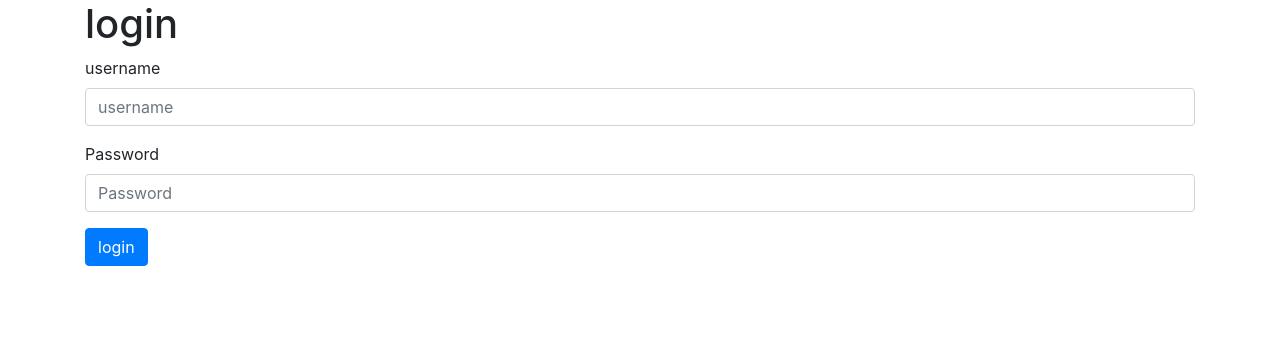
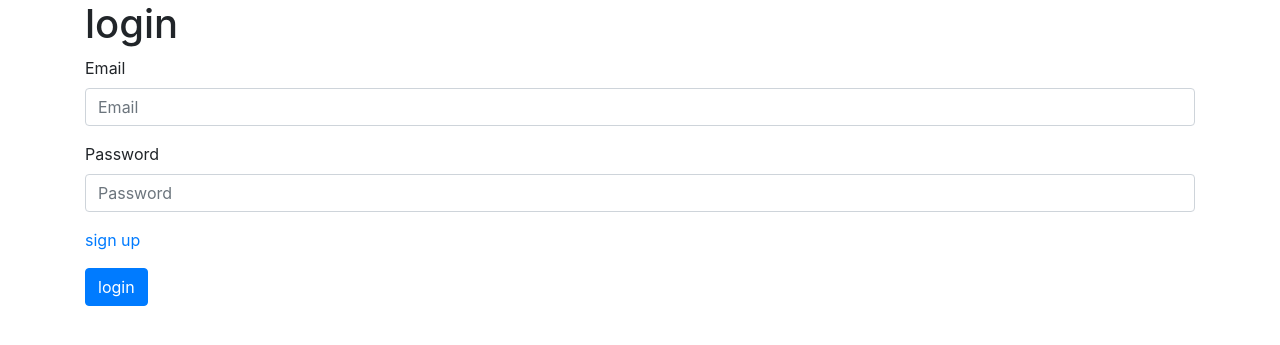
Before and after one commit to perify/LIKE, a Flask app: page /login in a window 1280 px wide. Shown: the top 345 px of the page. Run offline with Flask 2, Linux system fonts and the light colour scheme; some libraries are stand-ins or nearby versions.

Commit message:
login system commit

```diff
--- a/main.py
+++ b/main.py
@@ -1,6 +1,5 @@
 from flask import request, render_template, redirect, url_for, Flask
 from flask_login import LoginManager, login_user, logout_user, login_required, UserMixin
-import User
 import tlsql
 
 app = Flask(__name__)
@@ -10,6 +9,36 @@ login_manager = LoginManager()
 login_manager.init_app(app)
 
 login_status = []
+
+
+class User(UserMixin):
+    pass
+
+
+@login_manager.user_loader
+def user_loader(email):
+    if email not in tlsql.users:
+        return
+
+    user = User()
+    user.id = email
+    return user
+
+
+@login_manager.request_loader
+def request_loader(request):
+    email = request.form.get('email')
+    if email not in tlsql.users:
+        return
+
+    user = User()
+    user.id = email
+
+    # DO NOT ever store passwords in plaintext and always compare password
+    # hashes using constant-time comparison!
+    user.is_authenticated = request.form['password'] == tlsql.users[email]['password']
+
+    return user
 
 
 @app.route('/')
@@ -34,9 +63,15 @@ def login():
 
 @app.route('/login', methods=['POST'])
 def login_action():
-    if tlsql.login(request.form['username'], request.form['password']) == "ok":
-        login_user(request.form['username'],)
+    # if tlsql.login(request.form['username'], request.form['password']) == "ok":
+    tlsql.user_load()
+    email = request.form['email']
+    if request.form['password'] == tlsql.users[email]['password']:
+        user = User()
+        user.id = email
+        login_user(user)
         return redirect(url_for('home_action'))
+
     return render_template('login.html', unmatch=True)
 
 
@@ -48,12 +83,13 @@ def signup_form():
 @app.route('/signup', methods=['POST'])
 def signup_action():
     tlsql.user_insert(request.form['username'], request.form['password'], request.form['Email'])
-    return home_action()
+    return redirect(url_for('login'))
 
 
-@login_manager.user_loader
-def load_user(user_id):
-    return User()
+@app.route('/logout')
+def logout():
+    logout_user()
+    return redirect(url_for('login'))
 
 
 if __name__ == "__main__":
--- a/templates/login.html
+++ b/templates/login.html
@@ -15,8 +15,8 @@
       <h1>login</h1>
       <form method="post">
         <div class="form-group">
-          <label for="exampleInputEmail1">username</label>
-          <input type="text" name="username" class="form-control" placeholder="username">
+          <label for="exampleInputEmail1">Email</label>
+          <input type="email" class="form-control" id="InputEmail" name="email" aria-describedby="emailHelp" placeholder="Email">
           {% if unmatch %}
           <small id="keynone" class="form-text">メールアドレスまたはパスワードが違います</small>
           {% endif %}
@@ -25,6 +25,7 @@
           <label for="exampleInputEmail1">Password</label>
           <input type="password" class="form-control" id="InputPassword" name="password" placeholder="Password">
         </div>
+        <a href="{{url_for('signup_form')}}"><p>sign up</p></a>
         <button type="submit" class="btn btn-primary">login</button>
       </form>
     </div>
--- a/templates/newuser.html
+++ b/templates/newuser.html
@@ -26,6 +26,7 @@
           <label for="exampleInputEmail1">Password</label>
           <input type="password" class="form-control" id="InputPassword" name="password" placeholder="Password">
         </div>
+        <a href="{{url_for('login')}}"><p>login</p></a>
         <button type="submit" class="btn btn-primary">Sign up</button>
       </form>
     </div>
--- a/tl.py
+++ b/tl.py
@@ -29,7 +29,7 @@ while True:
                 print("error")
             elif len(command_bin) == 2:
                 login_bin = command_bin[1].split()
-                if tlsql.login(login_bin[0], login_bin[1]) == "ok":
+                if tlsql.user_load() == "ok":
                     break
                 print("君は道を間違えたようだ。戻りたまえ。")
 
--- a/tlsql.py
+++ b/tlsql.py
@@ -1,12 +1,15 @@
 import mysql.connector
 import datetime
 import dockerdb
+from flask_login import LoginManager, login_user, logout_user, login_required, UserMixin, login_manager
 
 conn = mysql.connector.connect(host=dockerdb.db_twitter_local_data[0],
                                user=dockerdb.db_twitter_local_data[1],
                                password=dockerdb.db_twitter_local_data[2],
                                database=dockerdb.db_twitter_local_data[3])
 cursor = conn.cursor()
+
+users = {'foo@bar.tld': {'password': 'secret'}}
 
 
 def tweet(string):
@@ -30,6 +33,7 @@ def like(interger):
 
 def delete(interger):
     cursor.execute('DELETE FROM tweet where num={}'.format(interger))
+
 
 # def password_hash(string):
 #    string.encode('utf-8')
@@ -56,15 +60,7 @@ def exitsql():
     conn.close()
 
 
-def login(id, password):
-    login_bin = []
-    cursor.execute('select * from users where ID=\'{}\''.format(id))
+def user_load():
+    cursor.execute('select * from users')
     for i in cursor.fetchall():
-        login_bin.append(i)
-    if login_bin[0][1] == password:
-        # login complete!!
-        login_if = "ok"
-    else:
-        login_if = "no"
-
-    return login_if
+        users.setdefault(i[2], {'password': i[0]})
```
Also changed, not shown: User.py (deleted, +0 -10 lines).
